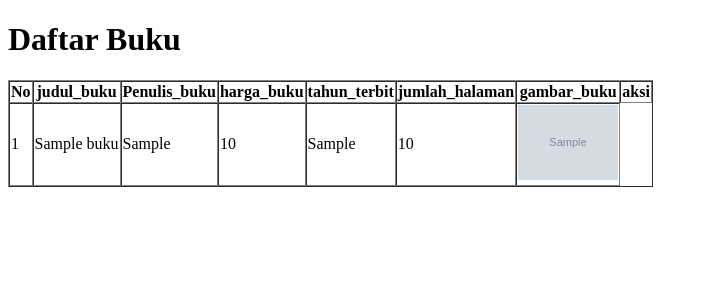
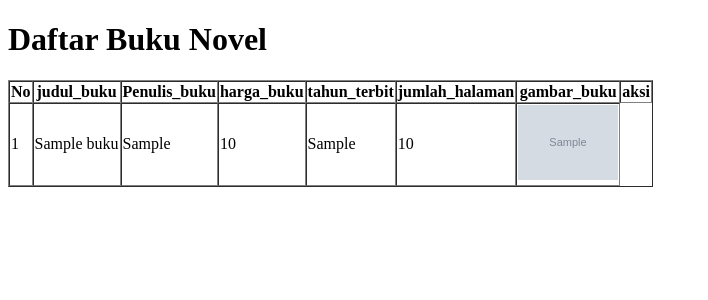
Before and after one commit to zakiaazhari14/prakweb_a_203040006_pw, a PHP site: page / in a window 1280 px wide. Shown: the top 300 px of the page, without its empty margins (0-708 px from the left). Run offline with PHP 8.4, Linux system fonts and the light colour scheme; tables that the repository leaves empty or names only in its code hold one stand-in row (values such as "Sample post"); grey boxes marked "Sample" are stand-in pictures.

Commit message:
mengubah judul

```diff
--- a/index.php
+++ b/index.php
@@ -15,7 +15,7 @@ $buku=query('SELECT * FROM buku');
 
 <body>
 
-  <h1>Daftar Buku</h1>
+  <h1>Daftar Buku Novel</h1>
 
   <table border="1" cellpading="10" cellspacing="0">
     <tr>
```
Also changed, not shown: img/gambar1.jpg (renamed from gambar1.jpg), img/gambar10.jpg (renamed from gambar10.jpg), img/gambar2.jpg (renamed from gambar2.jpg), img/gambar3.jpg (renamed from gambar3.jpg), img/gambar4.jpg (renamed from gambar4.jpg), img/gambar5.jpg (renamed from gambar5.jpg), img/gambar6.jpg (renamed from gambar6.jpg), img/gambar7.jpg (renamed from gambar7.jpg), img/gambar8.jpg (renamed from gambar8.jpg), img/gambar9.jpg (renamed from gambar9.jpg).
